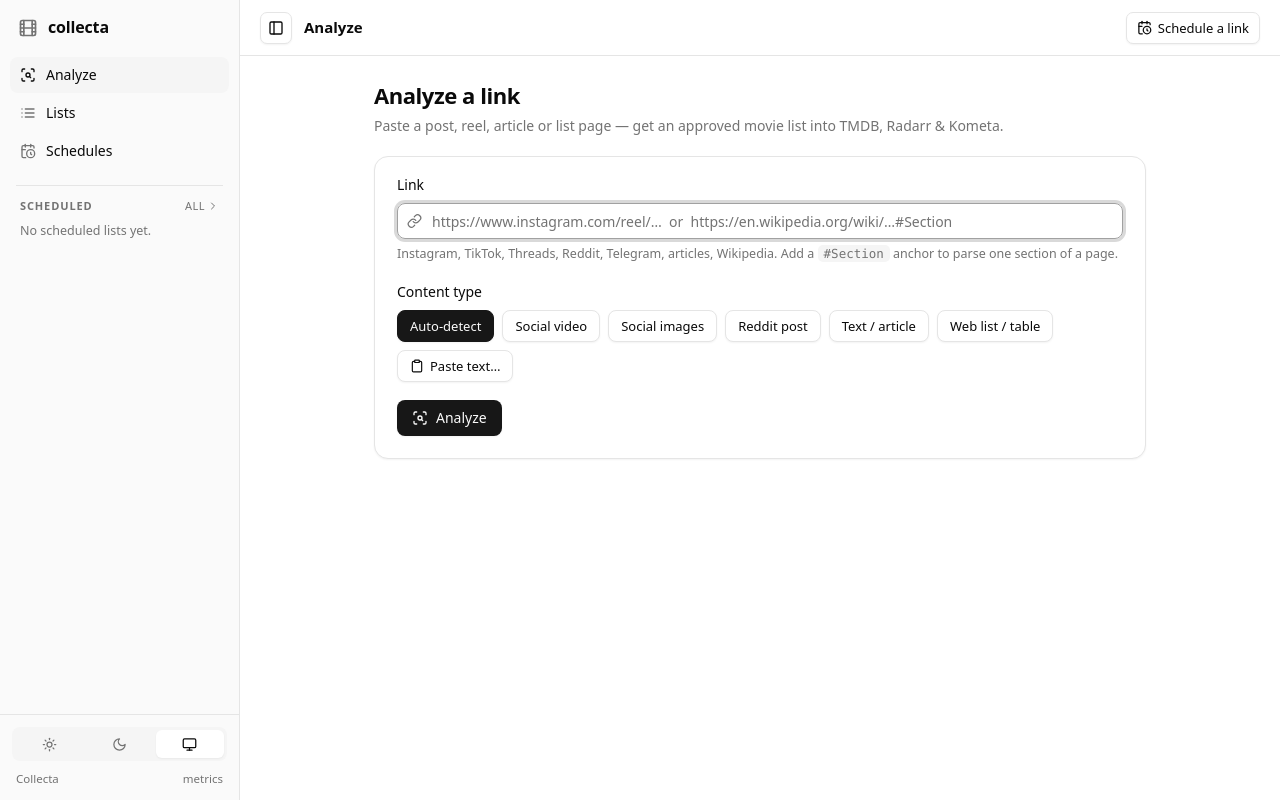
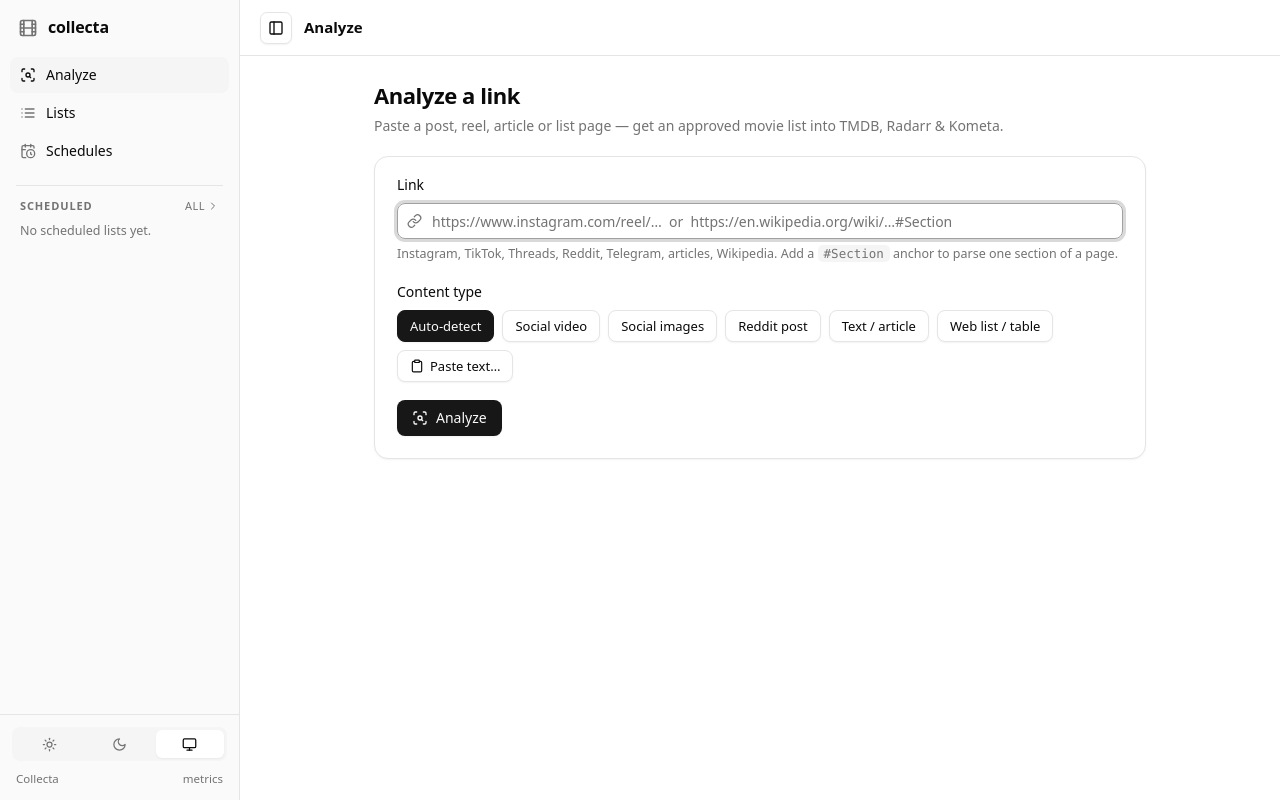
Before and after one commit to liamniou/collecta, a Flask app: page / in a window 1280 px wide. Run offline with Flask 3, Linux system fonts and the light colour scheme; data that the repository does not hold is empty; parts of the project's set-up code (start-up, migrations or seed data) failed here and were passed over; some libraries are stand-ins or nearby versions.

Commit message:
Remove 'Schedule a link' button from the Analyze page
Co-authored-by: Copilot <223556219+Copilot@users.noreply.github.com>

```diff
--- a/app/templates/index.html
+++ b/app/templates/index.html
@@ -1,9 +1,6 @@
 {% extends "base.html" %}
 {% block title %}Analyze{% endblock %}
 {% block topbar_title %}<span class="cur">Analyze</span>{% endblock %}
-{% block actions %}
-  <a class="btn outline sm" href="/schedules">{{ icon('schedules', 15) }}<span class="hide-sm">Schedule a link</span></a>
-{% endblock %}
 {% block content %}
 <div class="page narrow">
   <div class="page-head">
```
